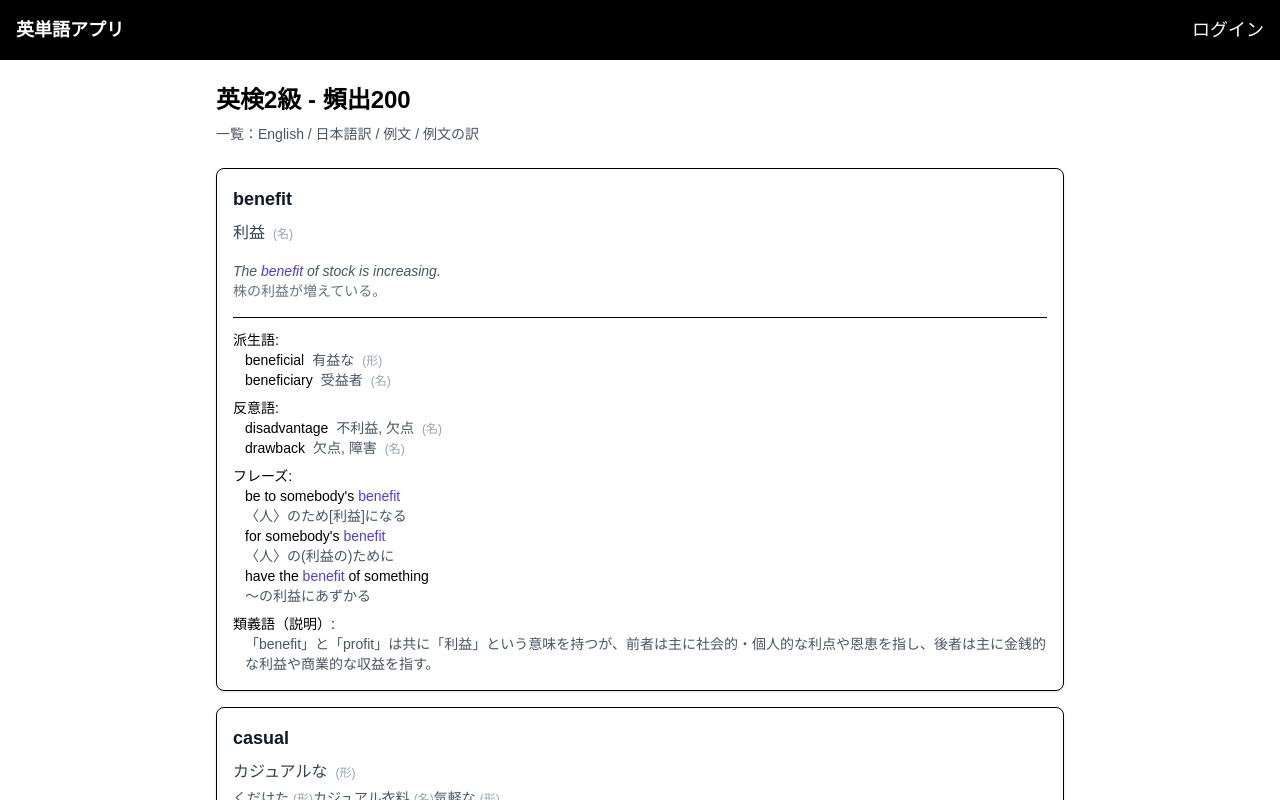
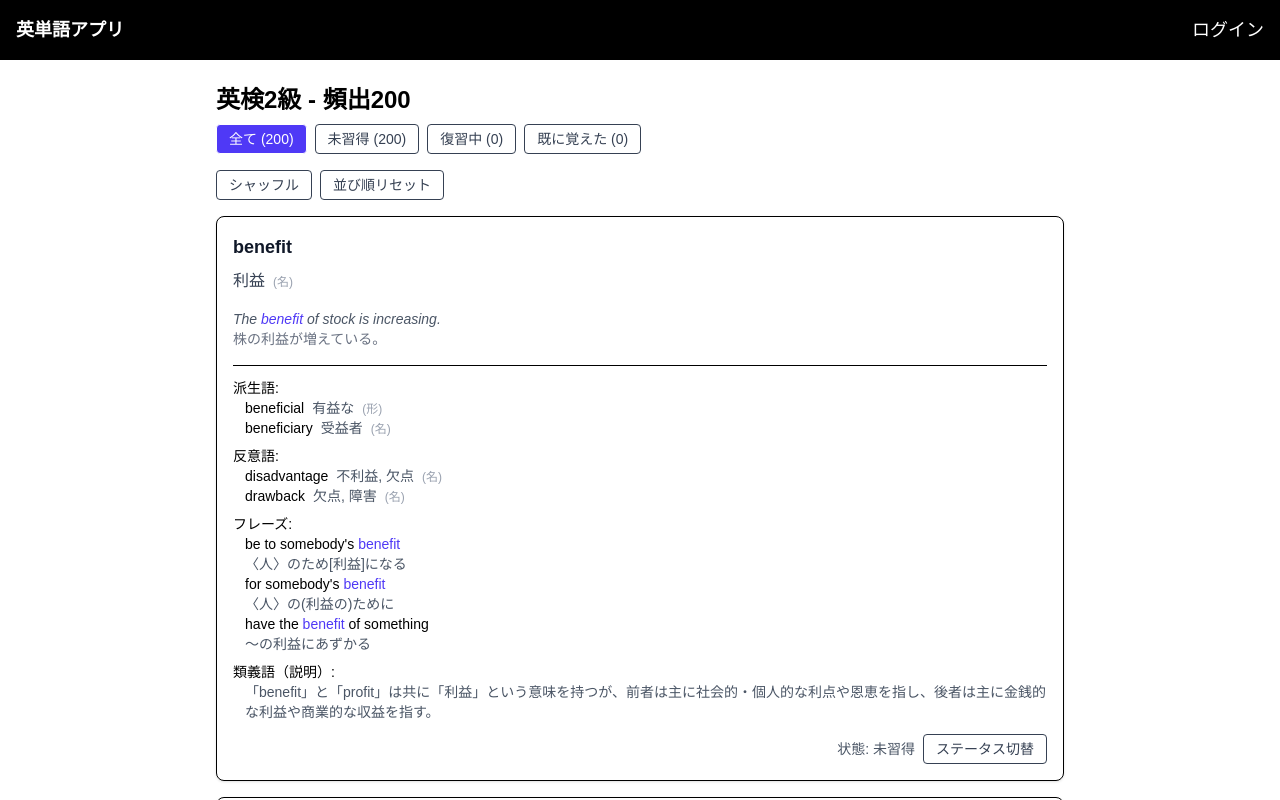
Before and after one commit to r77tchan/word, a Next.js app: page /card in a window 1280 px wide. Shown: the top 800 px of the page. Built offline with nearby package versions, Linux system fonts and the light colour scheme.

Commit message:
フィルタ、シャッフル機能追加

```diff
--- a/app/card/page.tsx
+++ b/app/card/page.tsx
@@ -1,3 +1,6 @@
+"use client";
+
+import React, { useEffect, useState, useMemo } from "react";
 import data from "@/lib/英検_2級_頻出_200.json";
 
 type Item = {
@@ -15,7 +18,7 @@ type Item = {
     pronunciation?: string;
     other_translations?: Array<{
       translation: string;
-      part_of_speech: string;
+      part_of_speech?: string;
     }>;
     other_examples?: Array<{
       english: string;
@@ -23,21 +26,21 @@ type Item = {
     }>;
     derivatives?: Array<{
       english: string;
-      part_of_speech: string;
-      translation: string;
+      part_of_speech?: string;
+      translation?: string;
     }>;
     antonyms?: Array<{
       english: string;
-      part_of_speech: string;
-      translation: string;
+      part_of_speech?: string;
+      translation?: string;
     }>;
     phrases?: Array<{
       english: string;
-      translation: string;
+      translation?: string;
     }>;
     synonyms?: Array<{
-      english: string;
-      description: string;
+      english?: string;
+      description?: string;
     }>;
     english_meaning?: string;
   };
@@ -52,25 +55,28 @@ const posMap: Record<string, string> = {
   preposition: "前",
 };
 
-const items = (data as unknown as Item[]).map((item) => ({
+function mapPosLabel(pos?: string) {
+  if (!pos) return undefined;
+  return posMap[pos] || pos;
+}
+
+const items: Item[] = (data as unknown as Item[]).map((item) => ({
   ...item,
-  part_of_speech: item.part_of_speech
-    ? posMap[item.part_of_speech] || item.part_of_speech
-    : undefined,
+  part_of_speech: mapPosLabel(item.part_of_speech),
   json: item.json
     ? {
         ...item.json,
         derivatives: item.json.derivatives?.map((d) => ({
           ...d,
-          part_of_speech: posMap[d.part_of_speech] || d.part_of_speech,
+          part_of_speech: mapPosLabel(d.part_of_speech),
         })),
         other_translations: item.json.other_translations?.map((t) => ({
           ...t,
-          part_of_speech: posMap[t.part_of_speech] || t.part_of_speech,
+          part_of_speech: mapPosLabel(t.part_of_speech),
         })),
         antonyms: item.json.antonyms?.map((a) => ({
           ...a,
-          part_of_speech: posMap[a.part_of_speech] || a.part_of_speech,
+          part_of_speech: mapPosLabel(a.part_of_speech),
         })),
       }
     : undefined,
@@ -93,18 +99,173 @@ function renderPipeText(text?: string | null) {
   });
 }
 
-export default function cardPage() {
+type SectionListProps<T> = {
+  title: string;
+  items?: T[] | null;
+  renderItem: (it: T, idx: number) => React.ReactNode;
+};
+
+function SectionList<T>({ title, items, renderItem }: SectionListProps<T>) {
+  if (!items || items.length === 0) return null;
+  return (
+    <div>
+      <span className="font-medium">{title}</span>
+      {items.map((it, idx) => (
+        <div key={idx} className="ml-3">
+          {renderItem(it, idx)}
+        </div>
+      ))}
+    </div>
+  );
+}
+
+export default function CardPage() {
+  type Status = "unknown" | "review" | "known";
+
+  const [statuses, setStatuses] = useState<Record<string, Status>>({});
+  const [filter, setFilter] = useState<"all" | Status | null>(null);
+  const [order, setOrder] = useState<string[]>(items.map((it) => it.id));
+
+  useEffect(() => {
+    try {
+      const raw = localStorage.getItem("wordStatuses") || "{}";
+      const obj = JSON.parse(raw) as Record<string, Status>;
+      setStatuses(obj || {});
+    } catch (e) {
+      setStatuses({});
+    }
+  }, []);
+
+  const saveStatuses = (obj: Record<string, Status>) => {
+    try {
+      localStorage.setItem("wordStatuses", JSON.stringify(obj));
+    } catch (e) {
+      // ignore
+    }
+  };
+
+  const cycleStatus = (id: string) => {
+    setStatuses((prev) => {
+      const cur = prev[id] || "unknown";
+      const nextStatus: Status =
+        cur === "unknown" ? "review" : cur === "review" ? "known" : "unknown";
+      const next = { ...prev, [id]: nextStatus };
+      // if nextStatus is unknown, we can optionally delete the key to keep storage small
+      if (nextStatus === "unknown") delete next[id];
+      saveStatuses(next);
+      return next;
+    });
+  };
+
+  const getStatusLabel = (s: Status) =>
+    s === "unknown" ? "未習得" : s === "review" ? "復習中" : "既に覚えた";
+
+  const counts = useMemo(() => {
+    const out: Record<Status, number> = { unknown: 0, review: 0, known: 0 };
+    for (const it of items) {
+      const s = (statuses[it.id] || "unknown") as Status;
+      out[s] = (out[s] || 0) + 1;
+    }
+    return out;
+  }, [items, statuses]);
+
+  const visibleItems = useMemo(() => {
+    return items.filter((it) => {
+      if (!filter || filter === "all") return true;
+      return (statuses[it.id] || "unknown") === filter;
+    });
+  }, [items, statuses, filter]);
+
+  // order に従って visibleItems を並べ替える
+  const visibleItemsOrdered = useMemo(() => {
+    const visibleIdSet = new Set(visibleItems.map((it) => it.id));
+    const orderedVisibleIds = order.filter((id) => visibleIdSet.has(id));
+    const remainingVisible = visibleItems.filter(
+      (it) => !orderedVisibleIds.includes(it.id),
+    );
+    return [
+      ...orderedVisibleIds
+        .map((id) => items.find((it) => it.id === id)!)
+        .filter(Boolean),
+      ...remainingVisible,
+    ];
+  }, [visibleItems, order, items]);
+
+  const shuffleOrder = () => {
+    const visibleIds = visibleItems.map((it) => it.id);
+    const arr = [...visibleIds];
+    for (let i = arr.length - 1; i > 0; i--) {
+      const j = Math.floor(Math.random() * (i + 1));
+      [arr[i], arr[j]] = [arr[j], arr[i]];
+    }
+    // keep other (非表示) ids in the same relative order but move shuffled visible ids to front
+    const otherIds = order.filter((id) => !visibleIds.includes(id));
+    setOrder([...arr, ...otherIds]);
+  };
+
+  const resetOrder = () => setOrder(items.map((it) => it.id));
+
   return (
     <main>
       <div className="mx-auto max-w-4xl p-6">
         <h1 className="mb-2 text-2xl font-bold">英検2級 - 頻出200</h1>
-        <p className="mb-6 text-sm text-gray-600">
-          一覧：English / 日本語訳 / 例文 / 例文の訳
-        </p>
+
+        {/* ステータスでフィルタする UI */}
+        <div className="mb-4 flex flex-wrap items-center gap-2">
+          <button
+            className={`rounded border px-3 py-1 text-sm ${filter === null || filter === "all" ? "bg-indigo-600 text-white" : "bg-white text-gray-700"}`}
+            onClick={() => setFilter("all")}
+          >
+            全て ({items.length})
+          </button>
+          <button
+            className={`rounded border px-3 py-1 text-sm ${filter === "unknown" ? "bg-indigo-600 text-white" : "bg-white text-gray-700"}`}
+            onClick={() => setFilter("unknown")}
+          >
+            未習得 ({counts.unknown})
+          </button>
+          <button
+            className={`rounded border px-3 py-1 text-sm ${filter === "review" ? "bg-indigo-600 text-white" : "bg-white text-gray-700"}`}
+            onClick={() => setFilter("review")}
+          >
+            復習中 ({counts.review})
+          </button>
+          <button
+            className={`rounded border px-3 py-1 text-sm ${filter === "known" ? "bg-indigo-600 text-white" : "bg-white text-gray-700"}`}
+            onClick={() => setFilter("known")}
+          >
+            既に覚えた ({counts.known})
+          </button>
+          {!(filter === "all" || !filter) && (
+            <div className="ml-auto text-sm text-gray-600">
+              表示中: {getStatusLabel(filter as Status)}
+            </div>
+          )}
+        </div>
+
+        <div className="mb-4 flex items-center gap-2">
+          <button
+            className="rounded border bg-white px-3 py-1 text-sm text-gray-700"
+            onClick={() => shuffleOrder()}
+          >
+            シャッフル
+          </button>
+          <button
+            className="rounded border bg-white px-3 py-1 text-sm text-gray-700"
+            onClick={() => resetOrder()}
+          >
+            並び順リセット
+          </button>
+          {items.length - visibleItems.length > 0 && (
+            <div className="ml-auto text-sm text-gray-600">
+              非表示: {items.length - visibleItems.length}
+            </div>
+          )}
+        </div>
 
         <ul className="space-y-4">
-          {items.length > 0 ? (
-            items.map((item) => (
+          {visibleItemsOrdered.length > 0 ? (
+            visibleItemsOrdered.map((item) => (
               <li
                 key={item.id}
                 className="rounded-lg border bg-white p-4 shadow-sm"
@@ -128,11 +289,12 @@ export default function cardPage() {
                       )}
                     </div>
 
-                    {item.json?.other_translations &&
-                      item.json.other_translations.length > 0 && (
                     <div className="mt-1 text-sm text-gray-600">
-                          {item.json.other_translations.map((trans, idx) => (
-                            <span key={idx}>
+                      <SectionList
+                        title=""
+                        items={item.json?.other_translations}
+                        renderItem={(trans: any) => (
+                          <span>
                             {renderPipeText(trans.translation)}
                             {trans.part_of_speech ? (
                               <span className="ml-1 text-xs text-gray-400">
@@ -140,9 +302,9 @@ export default function cardPage() {
                               </span>
                             ) : null}
                           </span>
-                          ))}
+                        )}
+                      />
                     </div>
-                      )}
                   </div>
                 )}
 
@@ -180,12 +342,11 @@ export default function cardPage() {
                     (item.json.phrases?.length ?? 0) > 0 ||
                     (item.json.synonyms?.length ?? 0) > 0) && (
                     <div className="mt-3 space-y-2 border-t pt-3 text-sm">
-                      {item.json?.derivatives &&
-                        item.json.derivatives.length > 0 && (
+                      <SectionList
+                        title="派生語:"
+                        items={item.json.derivatives}
+                        renderItem={(d: any) => (
                           <div>
-                            <span className="font-medium">派生語:</span>
-                            {item.json.derivatives.map((d, idx) => (
-                              <div key={idx} className="ml-3">
                             <span className="font-medium">
                               {renderPipeText(d.english)}
                             </span>
@@ -200,15 +361,14 @@ export default function cardPage() {
                               </span>
                             )}
                           </div>
-                            ))}
-                          </div>
                         )}
+                      />
 
-                      {item.json?.antonyms && item.json.antonyms.length > 0 && (
+                      <SectionList
+                        title="反意語:"
+                        items={item.json.antonyms}
+                        renderItem={(a: any) => (
                           <div>
-                          <span className="font-medium">反意語:</span>
-                          {item.json.antonyms.map((a, idx) => (
-                            <div key={idx} className="ml-3">
                             <span className="font-medium">
                               {renderPipeText(a.english)}
                             </span>
@@ -223,15 +383,14 @@ export default function cardPage() {
                               </span>
                             )}
                           </div>
-                          ))}
-                        </div>
                         )}
+                      />
 
-                      {item.json?.phrases && item.json.phrases.length > 0 && (
+                      <SectionList
+                        title="フレーズ:"
+                        items={item.json.phrases}
+                        renderItem={(p: any) => (
                           <div>
-                          <span className="font-medium">フレーズ:</span>
-                          {item.json.phrases.map((p, idx) => (
-                            <div key={idx} className="ml-3">
                             <div className="font-medium">
                               {renderPipeText(p.english)}
                             </div>
@@ -239,25 +398,33 @@ export default function cardPage() {
                               {renderPipeText(p.translation)}
                             </div>
                           </div>
-                          ))}
+                        )}
+                      />
+
+                      <SectionList
+                        title="類義語（説明）:"
+                        items={item.json.synonyms}
+                        renderItem={(s: any) => (
+                          <div className="text-sm text-gray-600">
+                            {renderPipeText(s.description)}
+                          </div>
+                        )}
+                      />
                     </div>
                   )}
 
-                      {item.json?.synonyms && item.json.synonyms.length > 0 && (
-                        <div>
-                          <span className="font-medium">類義語（説明）:</span>
-                          {item.json.synonyms.map((s, idx) => (
-                            <div
-                              key={idx}
-                              className="ml-3 text-sm text-gray-600"
+                <div className="mt-3 flex items-center justify-end gap-2">
+                  <div className="text-sm text-gray-600">
+                    状態:{" "}
+                    {getStatusLabel((statuses[item.id] as Status) || "unknown")}
+                  </div>
+                  <button
+                    className="rounded border px-3 py-1 text-sm text-gray-700 hover:bg-gray-50"
+                    onClick={() => cycleStatus(item.id)}
                   >
-                              {renderPipeText(s.description)}
+                    ステータス切替
+                  </button>
                 </div>
-                          ))}
-                        </div>
-                      )}
-                    </div>
-                  )}
               </li>
             ))
           ) : (
```
Lines whose indentation alone changed are shown as unchanged.
